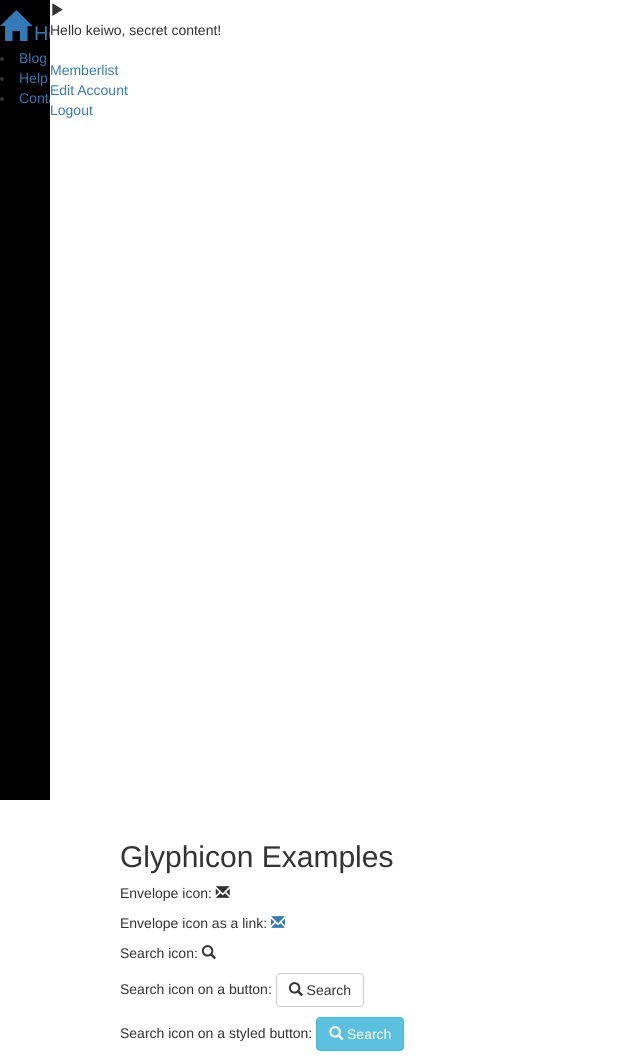
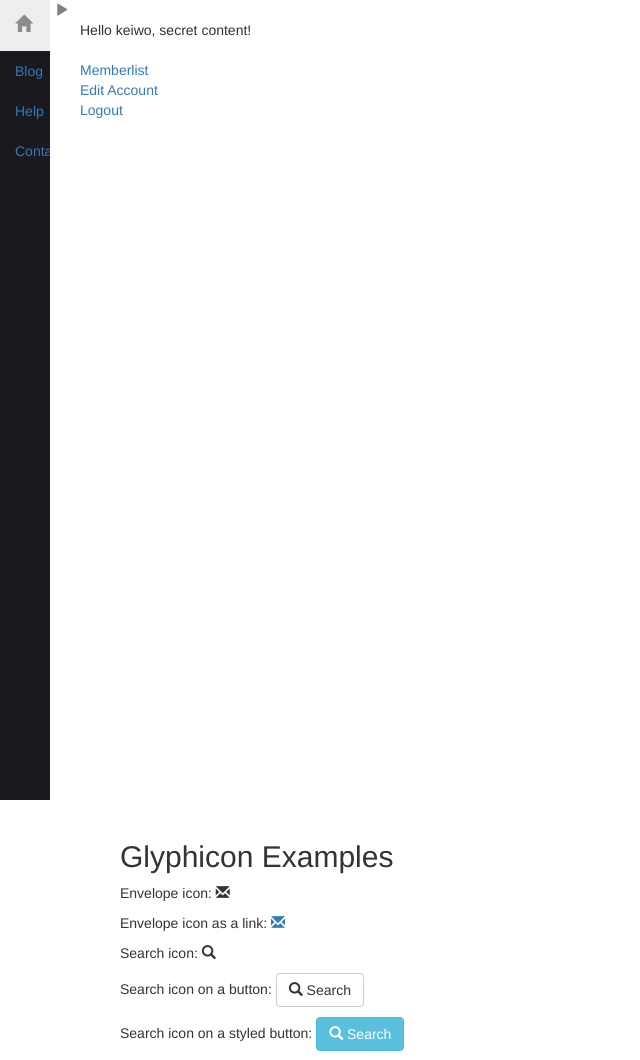
Before and after one commit to michaeljinlai/clashofclans, a PHP site: page /private.php in a window 1280 px wide; the page is wider, and only the part inside the window is pictured. Shown: the top 1060 px of that part, without its empty margins (0-640 px from the left). Run offline with PHP 8.4, Linux system fonts and the light colour scheme; a user stored in the database is signed in; some libraries are stand-ins or nearby versions.

Commit message:
sidebar progress

```diff
--- a/Elements/sidebar.php
+++ b/Elements/sidebar.php
@@ -2,20 +2,20 @@
 <html>
 
 
-<div class="menu">
+<div class="sidebar">
 
-    <!-- Menu -->
-
-
-        <a href="#">
-
+	<!-- Sidebar -->
+	<ul class="nav nav-sidebar">
+		<li>
+			<a class ="sidebar-item-link" href="#">
 				<span class="glyphicon glyphicon-home glyph-sidebar"></span>
 				<span class="sidebar-text">Home</span>
 			</a>
-
+		</li>
 	<li><a href="#">Blog</a></li>
 	<li><a href="#">Help</a></li>
 	<li><a href="#">Contact</a></li>
+	</ul>
 
 </div>
 
--- a/css/custom.css
+++ b/css/custom.css
@@ -12,35 +12,49 @@
   background-color: white;
 }
 
-/* Initial menu */
-.menu {
-  background: black;
+/* Initial sidebar */
+.sidebar {
+  background-color: #19191F;
   left: 0px;  /* start off behind the scenes */
   height: 100%;
   position: fixed;
-  width: 100px;
+  width: 240px;
   text-align: left;
-  z-index: -9999;
+  z-index: -9999; /* behind everything */
   overflow: hidden;
 }
+
+.sidebar li .sidebar-item-link {
+  padding: 15px;
+  color: #8B8B8E;
+}
+
+.sidebar li .sidebar-item-link .glyph-sidebar {
+  font-size: 17px;
+}
+
+.sidebar li .sidebar-item-link .sidebar-text {
+  font-size: 15px;
+  padding-left: 20px;
+}
+
+
 
 .main {
   background-color: white;
   height: 100vh;
+  padding-left: 30px;
 }
 
 .menu-toggle {
   background-color: white;
+  cursor: pointer;
+  color: gray;
+  padding-left: 5px;
 }
 
-.glyph-sidebar {
-  font-size: 30px;
-  padding-top: 10px;
-}
 
-.sidebar-text {
-  font-size: 20px;
-}
+
 
 
 
--- a/js/app.js
+++ b/js/app.js
@@ -11,7 +11,7 @@
         // }, 200);
 
         $('body').animate({
-            left: "100px"
+            left: "240px"
         }, 200);
 
     });
```
Lines whose indentation alone changed are shown as unchanged.
